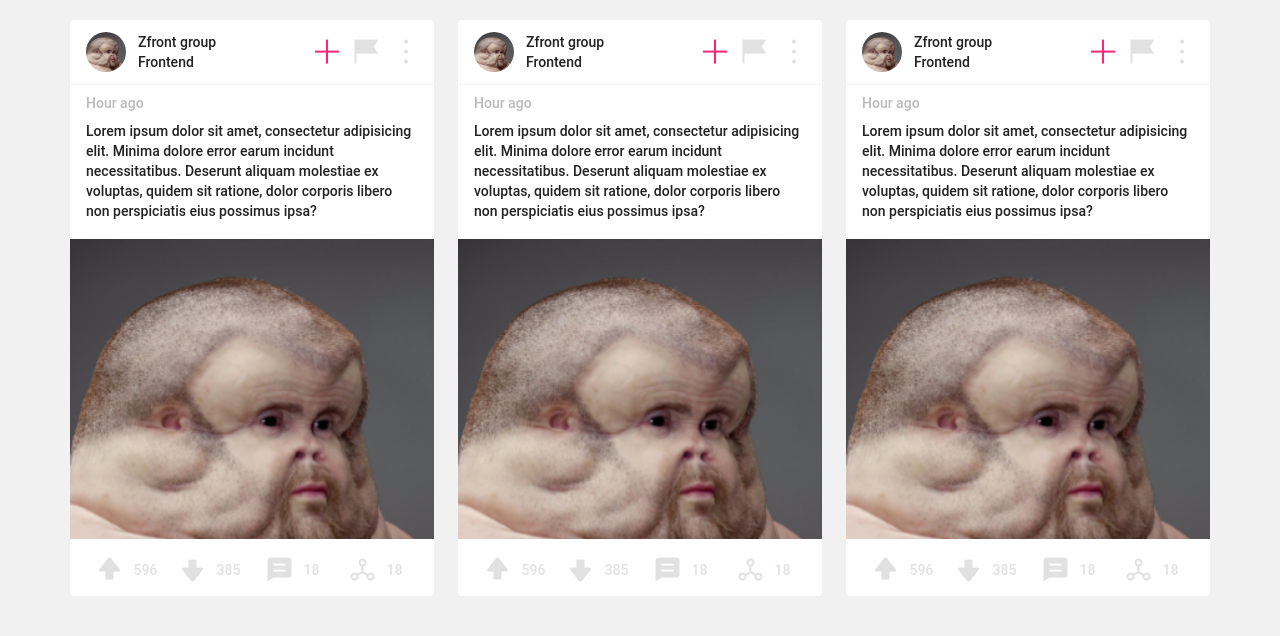
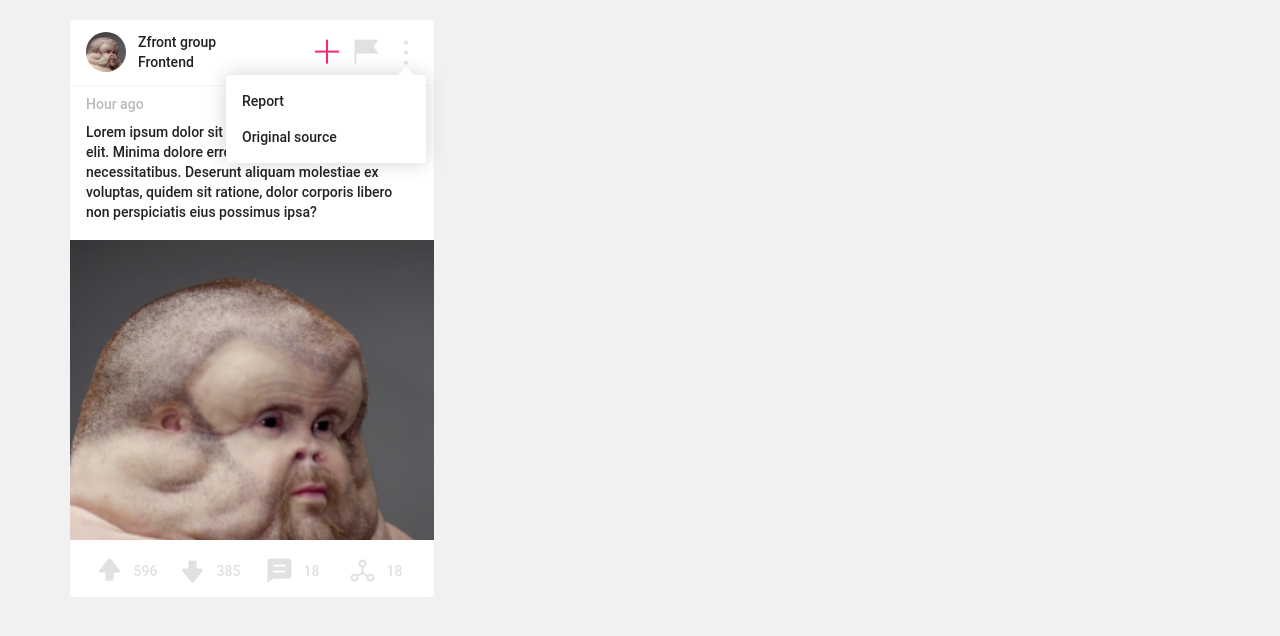
Before and after one commit to didkovsky/epeeqe, a website: page src/html_components/card.html in a window 1280 px wide. Both pictures are taken after a click on the link 406 px from the left and 52 px from the top of the page. Drawn offline with Linux system fonts and the light colour scheme; files that its build step writes are made by us from their sources; a web font is replaced by a local one.

Commit message:
Dropdonw & popover added to card.

```diff
--- a/src/html_components/card.html
+++ b/src/html_components/card.html
@@ -27,15 +27,22 @@
               </div>
               <div class="col-md-6">
                 <div class="navigation">
-                  <a href="#"><i class="icon-ei-plus"></i></a>
-                  <a href="#"><i class="icon-ei-flag"></i></a>
-                  <a href="#"><i class="icon-ei-context"></i></a>
+                  <a class="btn-icon" href="#"><i class="icon-ei-plus"></i></a>
+                  <a class="btn-icon" href="#"><i class="icon-ei-flag"></i></a>
+									<div class="btn-group">
+										<a class="btn-icon dropdown-toggle" data-toggle="dropdown" href="#"><i class="icon-ei-context"></i></a>
+										<ul class="dropdown-menu arrow-top arrow-right">
+											<li><a href="#">Report</a></li>
+											<li><a href="#">Original source</a></li>
+										</ul>
+									</div>
                 </div>
               </div>
             </div>
           </div>
           <div class="pc-content">
-            <p class="description">
+            <p class="description" data-container="body" data-toggle="popover" data-placement="right" data-content="Vivamus
+sagittis lacus vel augue laoreet rutrum faucibus.">
 							<span class="date">Hour ago</span>
 							Lorem ipsum dolor sit amet, consectetur adipisicing elit. Minima dolore error earum incidunt necessitatibus. Deserunt aliquam molestiae ex voluptas, quidem sit ratione, dolor corporis libero non perspiciatis eius possimus ipsa?</p>
 						<div class="card-img">
@@ -50,84 +57,9 @@
           </div>
         </div>
       </div>
-			<!-- Card
-		      ================================================== -->
-      <div class="col-md-4">
-        <div class="public-card">
-          <div class="pc-header">
-            <div class="row">
-              <div class="col-md-6 no-padding">
-                <img class="ava" src="../img/ava.png" alt="">
-                <div class="content">
-                  <p class="name">Zfront group</p>
-                  <p class="cat">Frontend</p>
-                </div>
-              </div>
-              <div class="col-md-6">
-                <div class="navigation">
-                  <a href="#"><i class="icon-ei-plus"></i></a>
-                  <a href="#"><i class="icon-ei-flag"></i></a>
-                  <a href="#"><i class="icon-ei-context"></i></a>
-                </div>
-              </div>
-            </div>
-          </div>
-          <div class="pc-content">
-            <p class="description">
-							<span class="date">Hour ago</span>
-							Lorem ipsum dolor sit amet, consectetur adipisicing elit. Minima dolore error earum incidunt necessitatibus. Deserunt aliquam molestiae ex voluptas, quidem sit ratione, dolor corporis libero non perspiciatis eius possimus ipsa?</p>
-						<div class="card-img">
-							<img src="../img/ava.png" alt="" class="card-img">
-						</div>
-          </div>
-          <div class="pc-footer">
-            <a href="#"><i class="icon-ei-up"></i>596</a>
-            <a href="#"><i class="icon-ei-down"></i>385</a>
-            <a href="#"><i class="icon-ei-comment"></i>18</a>
-            <a href="#"><i class="icon-ei-share"></i>18</a>
-          </div>
-        </div>
-      </div>
-			<!-- Card
-		      ================================================== -->
-      <div class="col-md-4">
-        <div class="public-card">
-          <div class="pc-header">
-            <div class="row">
-              <div class="col-md-6 no-padding">
-                <img class="ava" src="../img/ava.png" alt="">
-                <div class="content">
-                  <p class="name">Zfront group</p>
-                  <p class="cat">Frontend</p>
-                </div>
-              </div>
-              <div class="col-md-6">
-                <div class="navigation">
-                  <a href="#"><i class="icon-ei-plus"></i></a>
-                  <a href="#"><i class="icon-ei-flag"></i></a>
-                  <a href="#"><i class="icon-ei-context"></i></a>
-                </div>
-              </div>
-            </div>
-          </div>
-          <div class="pc-content">
-            <p class="description">
-							<span class="date">Hour ago</span>
-							Lorem ipsum dolor sit amet, consectetur adipisicing elit. Minima dolore error earum incidunt necessitatibus. Deserunt aliquam molestiae ex voluptas, quidem sit ratione, dolor corporis libero non perspiciatis eius possimus ipsa?</p>
-						<div class="card-img">
-							<img src="../img/ava.png" alt="" class="card-img">
-						</div>
-          </div>
-          <div class="pc-footer">
-            <a href="#"><i class="icon-ei-up"></i>596</a>
-            <a href="#"><i class="icon-ei-down"></i>385</a>
-            <a href="#"><i class="icon-ei-comment"></i>18</a>
-            <a href="#"><i class="icon-ei-share"></i>18</a>
-          </div>
-        </div>
-      </div>
+
     </div>
   </div>
-  <script src="js/libs.min.js"></script>
+  <script src="../js/libs.min.js"></script>
 </body>
 </html>
--- a/src/less/components/card.less
+++ b/src/less/components/card.less
@@ -2,7 +2,7 @@
   background-color: @white;
   border-radius: @border-radius-base;
   margin-top: 20px;
-  overflow: hidden;
+  //overflow: hidden;
 
   .pc-header {
     padding: 12px 16px;
@@ -44,12 +44,17 @@
     .navigation {
       text-align: right;
 
-      a {
+      .btn-icon {
         color: @gray-ef;
         width: 24px;
         height: 40px;
         margin-left: 12px;
         line-height: 40px;
+      }
+
+      .arrow-right {
+        width: 200px;
+        margin-left: -156px;
       }
 
       .icon-ei-plus {
--- a/src/less/overload.less
+++ b/src/less/overload.less
@@ -239,3 +239,12 @@ input[type="checkbox"], input[type="radio"] {
 			height: 40px;
 		}
 }
+
+.popover {
+	border: none;
+	box-shadow: 0px 0px 20px rgba(0,0,0,.175);
+
+	.arrow {
+		border: none;
+	}
+}
--- /dev/null
+++ b/src/scripts/components/card.js
@@ -0,0 +1,7 @@
+(function($) {
+
+  $('.public-card .description').hover(function() {
+    $(this).popover("show");
+  }, function() {$(this).popover("hide");});
+
+})(jQuery);
```
Also changed, not shown: src/css/style.css, src/css/style.min.css, src/js/libs.min.js.
